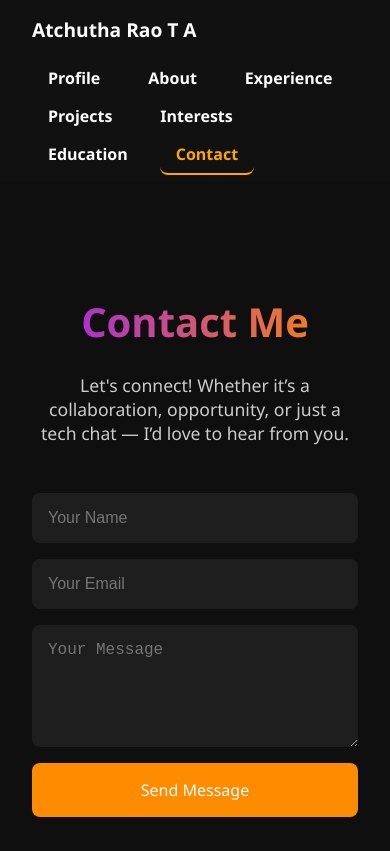
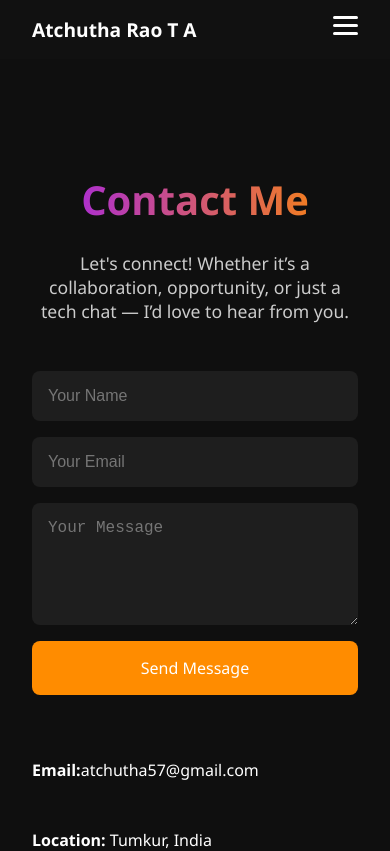
Before and after one commit to Southlaw33/atchutha-portfolio, a React (Vite) app: page /contact in a window 390 px wide. Shown: the top 851 px of the page. Built offline with nearby package versions, Linux system fonts and the light colour scheme.

Commit message:
Refactores and updated the navbar to turn into a dropdown when the dimensions of the screen is reduced

```diff
--- a/src/components/NavBar.css
+++ b/src/components/NavBar.css
@@ -54,19 +54,53 @@
 }
 
 
-/* Responsive tweaks */
+
+.hamburger {
+  display: none;
+  flex-direction: column;
+  cursor: pointer;
+  gap: 5px;
+}
+
+.hamburger span {
+  height: 3px;
+  width: 25px;
+  background-color: #fff;
+  border-radius: 2px;
+}
+
+/* Responsive layout */
 @media (max-width: 768px) {
-  .navbar {
-    flex-direction: column;
-    align-items: center;
+  .hamburger {
+    display: flex;
+    margin-left: auto;
   }
 
-  .logo {
-    margin-bottom: 0.5rem;
+  .nav-links {
+    display: none;
+    flex-direction: column;
+    width: 100%;
+    background-color: #111;
+    position: absolute;
+    top: 60px;
+    left: 0;
+    padding: 1rem 0;
+    z-index: 999;
+  }
+
+  .nav-links.open {
+    display: flex;
+  }
+
+  .nav-links li {
+    width: 100%;
+    text-align: center;
+    margin: 0.5rem 0;
   }
 
   .nav-link {
+    display: block;
     width: 100%;
-    text-align: center;
+    padding: 0.75rem 0;
   }
 }
--- a/src/components/NavBar.tsx
+++ b/src/components/NavBar.tsx
@@ -1,18 +1,31 @@
+import { useState } from 'react';
 import { NavLink } from 'react-router-dom';
 import './NavBar.css';
 
 export default function Navbar() {
+  const [isMenuOpen, setIsMenuOpen] = useState(false);
+
+  const toggleMenu = () => setIsMenuOpen(prev => !prev);
+  const closeMenu = () => setIsMenuOpen(false);
+
   return (
     <nav className="navbar">
       <div className="logo">Atchutha Rao T A</div>
-      <ul className="nav-links">
-        <li><NavLink to="/" className={({ isActive }) => `nav-link${isActive ? ' active' : ''}`}>Profile</NavLink></li>
-        <li><NavLink to="/about" className={({ isActive }) => `nav-link${isActive ? ' active' : ''}`}>About</NavLink></li>
-        <li><NavLink to="/work-experience" className={({ isActive }) => `nav-link${isActive ? ' active' : ''}`}>Experience</NavLink></li>
-        <li><NavLink to="/projects" className={({ isActive }) => `nav-link${isActive ? ' active' : ''}`}>Projects</NavLink></li>
-        <li><NavLink to="/interests" className={({ isActive }) => `nav-link${isActive ? ' active' : ''}`}>Interests</NavLink></li>
-        <li><NavLink to="/education" className={({ isActive }) => `nav-link${isActive ? ' active' : ''}`}>Education</NavLink></li>
-        <li><NavLink to="/contact" className={({ isActive }) => `nav-link${isActive ? ' active' : ''}`}>Contact</NavLink></li>
+
+      <div className="hamburger" onClick={toggleMenu}>
+        <span></span>
+        <span></span>
+        <span></span>
+      </div>
+
+      <ul className={`nav-links ${isMenuOpen ? 'open' : ''}`}>
+        <li><NavLink to="/" onClick={closeMenu} className={({ isActive }) => `nav-link${isActive ? ' active' : ''}`}>Profile</NavLink></li>
+        <li><NavLink to="/about" onClick={closeMenu} className={({ isActive }) => `nav-link${isActive ? ' active' : ''}`}>About</NavLink></li>
+        <li><NavLink to="/work-experience" onClick={closeMenu} className={({ isActive }) => `nav-link${isActive ? ' active' : ''}`}>Experience</NavLink></li>
+        <li><NavLink to="/projects" onClick={closeMenu} className={({ isActive }) => `nav-link${isActive ? ' active' : ''}`}>Projects</NavLink></li>
+        <li><NavLink to="/interests" onClick={closeMenu} className={({ isActive }) => `nav-link${isActive ? ' active' : ''}`}>Interests</NavLink></li>
+        <li><NavLink to="/education" onClick={closeMenu} className={({ isActive }) => `nav-link${isActive ? ' active' : ''}`}>Education</NavLink></li>
+        <li><NavLink to="/contact" onClick={closeMenu} className={({ isActive }) => `nav-link${isActive ? ' active' : ''}`}>Contact</NavLink></li>
       </ul>
     </nav>
   );
```
